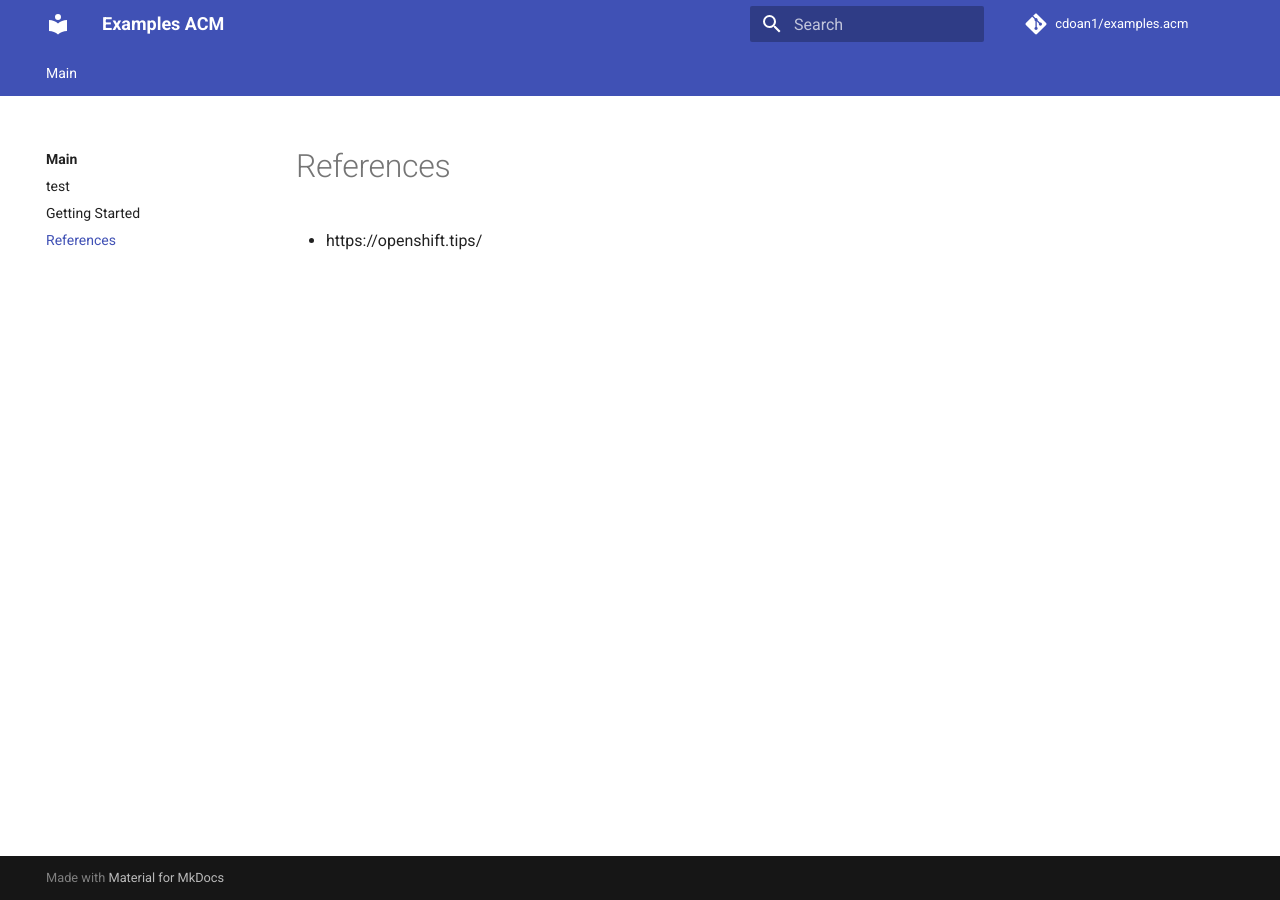
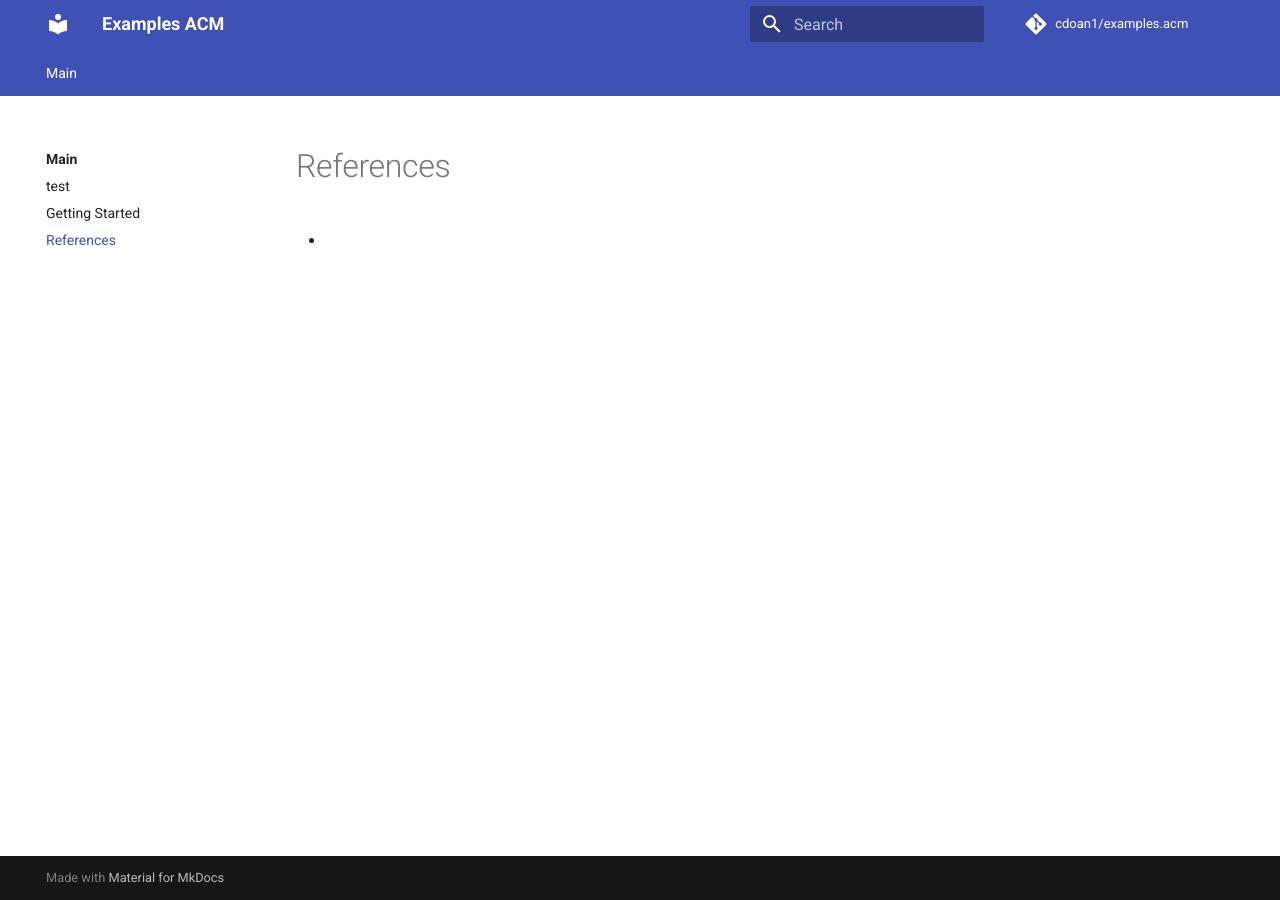
Before and after one commit to cdoan1/examples.acm, an MkDocs documentation site: the page built from docs/references.md, in a window 1280 px wide. Built offline with MkDocs 1.6.1 and Material for MkDocs 9.7.7, drawn with Linux system fonts in a browser that asks for light colours; comment, search, counter and statistics services are not loaded.

Commit message:
update metadata

```diff
--- a/docs/references.md
+++ b/docs/references.md
@@ -1,3 +1,3 @@
 # References
 
-* https://openshift.tips/
+* [](https://openshift.tips/)
```
